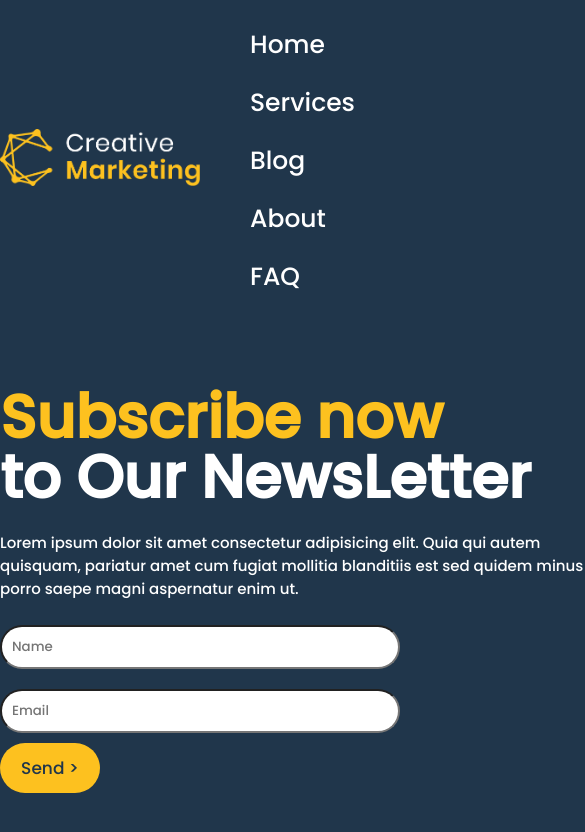
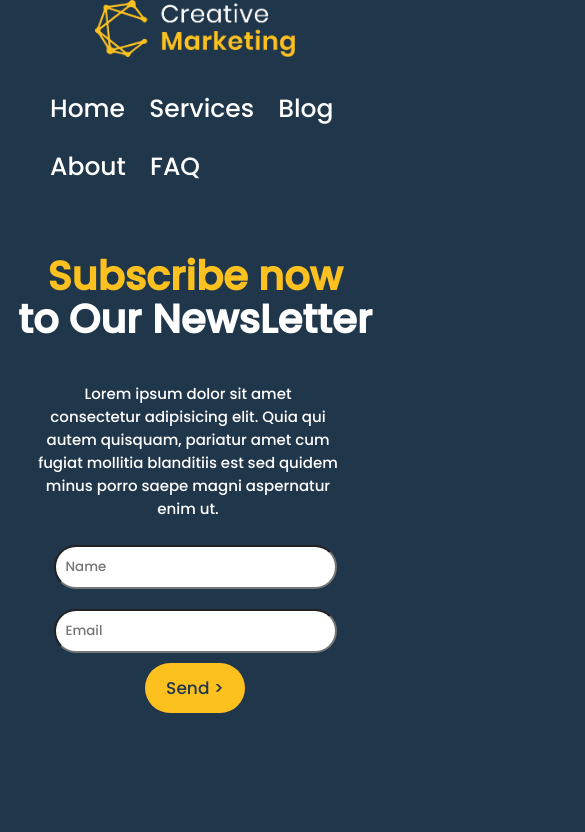
Before and after one commit to yNickFtw/landing-page, a plain HTML site: page index.html in a window 390 px wide. Shown: the top 832 px of the page, 585 px wide, since content can reach past the window. Drawn offline with Linux system fonts and the light colour scheme.

Commit message:
second commit

```diff
--- a/css/style.css
+++ b/css/style.css
@@ -104,3 +104,66 @@ form {
     justify-content: space-between;
     align-items: center;
 }
+
+@media (max-width: 600px) {
+    body {
+        display: flex;
+        flex-direction: column;
+        justify-content: center;
+        align-items: center;
+        margin: 0 auto;
+    }
+
+    header {
+        display: flex;
+        flex-direction: column;
+        justify-content: center;
+        align-items: center;
+    }
+
+    .container {
+        display: flex;
+        justify-content: center;
+        align-items: center;
+        flex-direction: column;
+    }
+
+    article {
+        display: flex;
+        flex-direction: column;
+        width: 100%;
+    }
+
+    #subs {
+        font-size: 40px;
+        text-align: center;
+    }
+
+    #news {
+        font-size: 40px;
+        text-align: center;
+        margin-top: -50px;
+    }
+
+    p {
+        width: 300px;
+        text-align: center;
+        font-size: 15px;
+        margin-top: 0px;
+        margin-left: 20px;
+    }
+
+    form {
+        display: flex;
+        flex-direction: column;
+        justify-content: center;
+        align-items: center;
+        width: 100%;
+    }
+
+    aside {
+        display: flex;
+        flex-direction: column;
+        display: none;
+    }
+}
```
